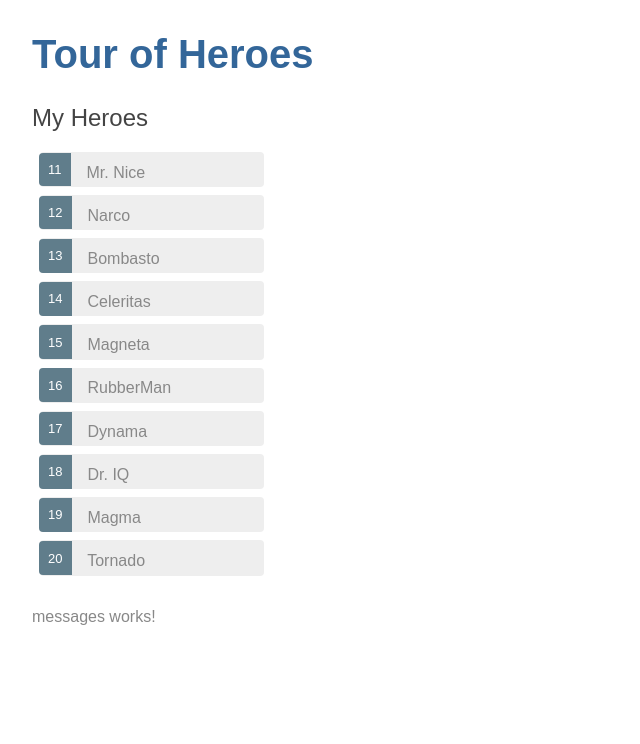
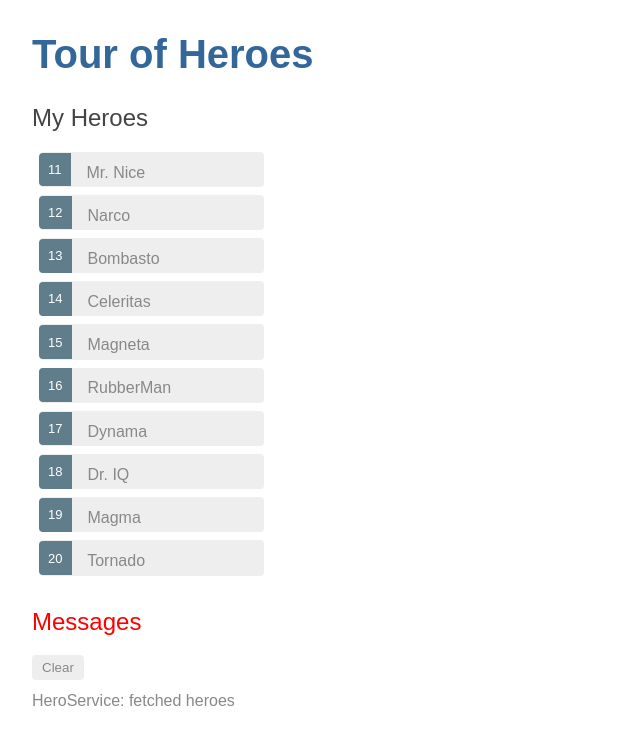
Before and after one commit to jbpulis/Exploration1B, an Angular app in the folder angular-tour-of-heroes/: page / in a window 1280 px wide. Shown: the top 744 px of the page, without its empty margins (0-640 px from the left). Built offline with nearby package versions, Linux system fonts and the light colour scheme.

Commit message:
messages working
messages have been added and the CSS loaded. working fine

```diff
--- a/angular-tour-of-heroes/src/app/hero.service.ts
+++ b/angular-tour-of-heroes/src/app/hero.service.ts
@@ -2,6 +2,7 @@
 import { Hero } from './hero';
 import { HEROES } from './mock-heroes';
 import { Observable, of } from 'rxjs';
+import { MessageService } from './message.service';
 
 @Injectable({
   providedIn: 'root'
@@ -9,9 +10,11 @@
 
 export class HeroService {
 
-  constructor() { }
+  constructor(private messageService: MessageService) { }
 
   getHeroes(): Observable<Hero[]> {
-    return of(HEROES);
+	//TODO: send the message _after_ fetching the heroes
+	this.messageService.add('HeroService: fetched heroes');
+    	return of(HEROES);
   }
 }
--- a/angular-tour-of-heroes/src/app/message.service.ts
+++ b/angular-tour-of-heroes/src/app/message.service.ts
@@ -4,6 +4,13 @@
   providedIn: 'root'
 })
 export class MessageService {
+	messages:  string[] = [];
 
-  constructor() { }
+	add(message: string) {
+		this.messages.push(message);
 }
+
+	clear() {
+		this.messages = [];
+}
+}
--- a/angular-tour-of-heroes/src/app/messages/messages.component.css
+++ b/angular-tour-of-heroes/src/app/messages/messages.component.css
@@ -0,0 +1,35 @@
+/* MessagesComponent's private CSS styles */
+h2 {
+  color: red;
+  font-family: Arial, Helvetica, sans-serif;
+  font-weight: lighter;
+}
+body {
+  margin: 2em;
+}
+body, input[text], button {
+  color: crimson;
+  font-family: Cambria, Georgia;
+}
+
+button.clear {
+  font-family: Arial;
+  background-color: #eee;
+  border: none;
+  padding: 5px 10px;
+  border-radius: 4px;
+  cursor: pointer;
+  cursor: hand;
+}
+button:hover {
+  background-color: #cfd8dc;
+}
+button:disabled {
+  background-color: #eee;
+  color: #aaa;
+  cursor: auto;
+}
+button.clear {
+  color: #888;
+  margin-bottom: 12px;
+}
--- a/angular-tour-of-heroes/src/app/messages/messages.component.html
+++ b/angular-tour-of-heroes/src/app/messages/messages.component.html
@@ -1,3 +1,7 @@
-<p>
-  messages works!
-</p>
+<div *ngIf="messageService.messages.length">
+
+	<h2>Messages</h2>
+	<button class="clear" (click)="messageService.clear()">Clear</button>
+	<div *ngFor='let message of messageService.messages'>{{message}}</div>
+
+</div>
--- a/angular-tour-of-heroes/src/app/messages/messages.component.ts
+++ b/angular-tour-of-heroes/src/app/messages/messages.component.ts
@@ -1,4 +1,5 @@
 import { Component, OnInit } from '@angular/core';
+import { MessageService } from '../message.service';
 
 @Component({
   selector: 'app-messages',
@@ -7,7 +8,7 @@
 })
 export class MessagesComponent implements OnInit {
 
-  constructor() { }
+  constructor(public messageService: MessageService) { }
 
   ngOnInit() {
   }
```
